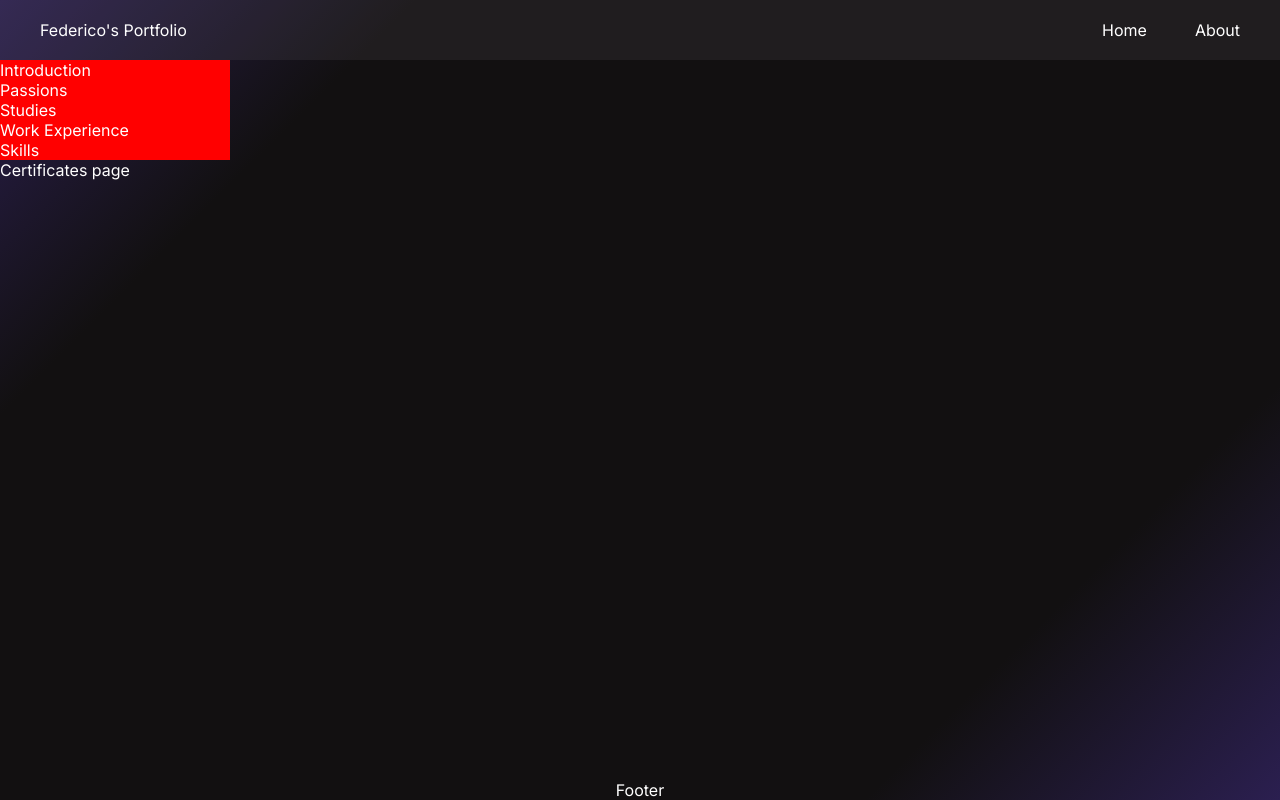
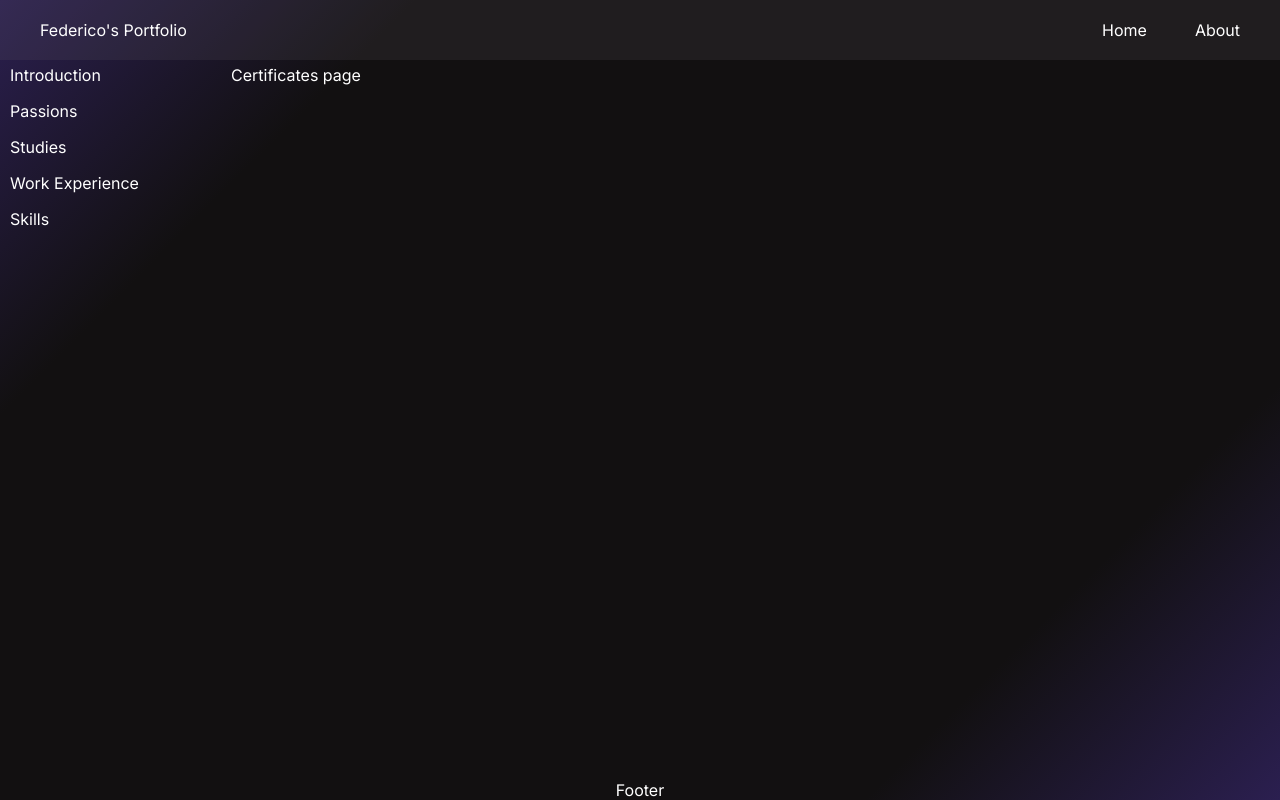
Before and after one commit to Tocco17/portfolio, a Next.js app: page /about/certificates in a window 1280 px wide. Built offline with nearby package versions, Linux system fonts and the light colour scheme.

Commit message:
about page layout

```diff
--- a/app/about/layout.tsx
+++ b/app/about/layout.tsx
@@ -7,6 +7,24 @@ export default function AboutPageLayout({
 }>) {
 
 	return (<>
+		<div className="menued-paged">
+			<div className="left-menu">
+				<Link href="/about">Introduction</Link>
+				<Link href="/about/passions">Passions</Link>
+				<Link href="/about/studies">Studies</Link>
+				<Link href="/about/work">Work Experience</Link>
+				{/* <Link href="/about/extra">Extra curriculum experience</Link> */}
+				<Link href="/about/skills">Skills</Link>
+				{/* <Link href="/about/certificates">Certificates</Link> */}
+			</div>
+
+			<div className="page">
+				{children}
+			</div>
+		</div>
+	</>)
+
+	return (<>
 		<div className="page-with-menu">
 			<div className="horizontal-navbar">
 				<ul>
@@ -14,9 +32,9 @@ export default function AboutPageLayout({
 					<li><Link href="/about/passions">Passions</Link></li>
 					<li><Link href="/about/studies">Studies</Link></li>
 					<li><Link href="/about/work">Work Experience</Link></li>
-					{/* <li><Link href="/about/extra">Extra curriculum experience</Link></li> */}
+					<li><Link href="/about/extra">Extra curriculum experience</Link></li>
 					<li><Link href="/about/skills">Skills</Link></li>
-					{/* <li><Link href="/about/certificates">Certificates</Link></li> */}
+					<li><Link href="/about/certificates">Certificates</Link></li>
 				</ul>
 			</div>
 			<div className="page">{children}</div>
--- a/app/globals.css
+++ b/app/globals.css
@@ -38,10 +38,6 @@ body {
     box-sizing: border-box;
 }
 
-ul{
-	list-style-type: none;
-}
-
 body
 {
     display: flex;
@@ -53,15 +49,13 @@ body
 	color: white;
 }
 
-.container
-{
-	display: flex;
-	flex-direction: column;
-	justify-content: start;
-	align-items: start;
-	min-width: 100%;
-	min-height: 100%;
-	flex-grow: 2;
+ul{
+	list-style-type: none;
+}
+
+a{
+	color: white;
+	text-decoration: none;
 }
 
 .menu-container{
@@ -91,32 +85,31 @@ body
 	list-style-type: none;
 }
 
-a{
-	color: white;
-	text-decoration: none;
+.menued-paged{
+	display: flex;
+	flex-direction: row;
+	justify-content: start;
+	align-items: start;
+	min-height: 100%;
+	min-width: 100%;
+	flex-grow: 2;
+	gap: 2rem;
+
+	padding: 5px 10px;
 }
 
-
-.page-with-menu{
-}
-
-.horizontal-navbar{
-	/* position: fixed; */
-	height: 100%;
-	background-color: red;
-	width: 230px;
-	/* display: block;
-	padding-left: 10px;
-	height: 50%; */
-}
-
-.horizontal-navbar ul{
-
-	/* display: flex;
+.left-menu {
+	display: flex;
 	flex-direction: column;
 	justify-content: start;
 	align-items: start;
-	gap: 10px; */
+
+	gap: 1rem;
+	min-width: 15%;
 }
 
+.page{
+	min-width: 70%;
+	max-width: 80%;
+}
 /* ------------------------------------------------- */
--- a/app/layout.tsx
+++ b/app/layout.tsx
@@ -23,7 +23,7 @@ export default function RootLayout({
 			<body className={`${inter.className}`}>
 				<Menu />
 
-				<PageContainer>{children}</PageContainer>
+				{children}
 
 				<Footer />
 			</body>
```
